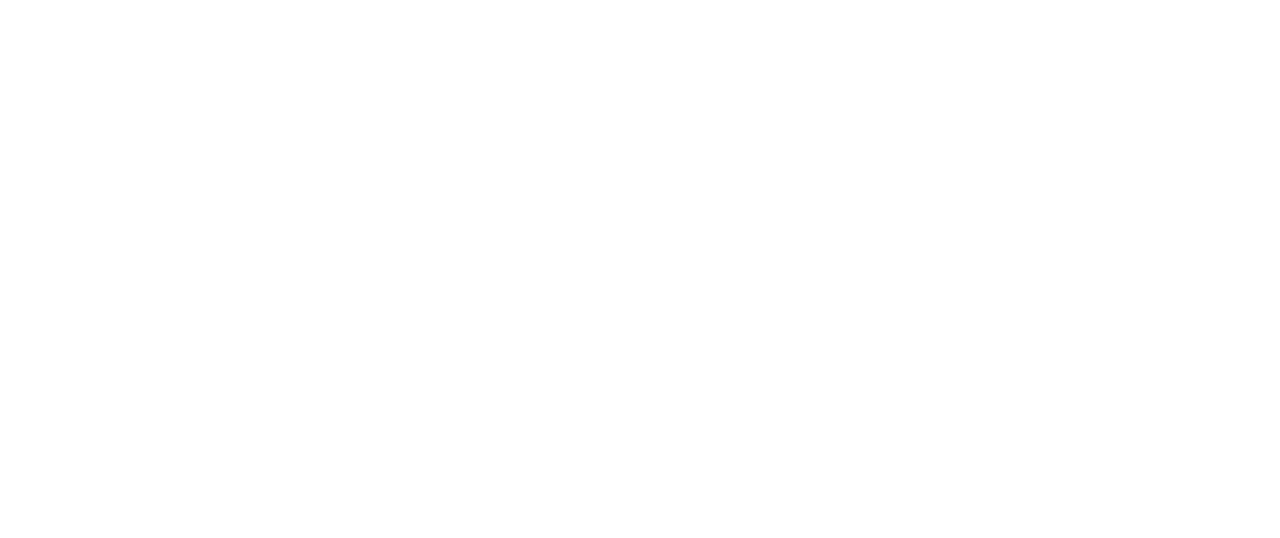
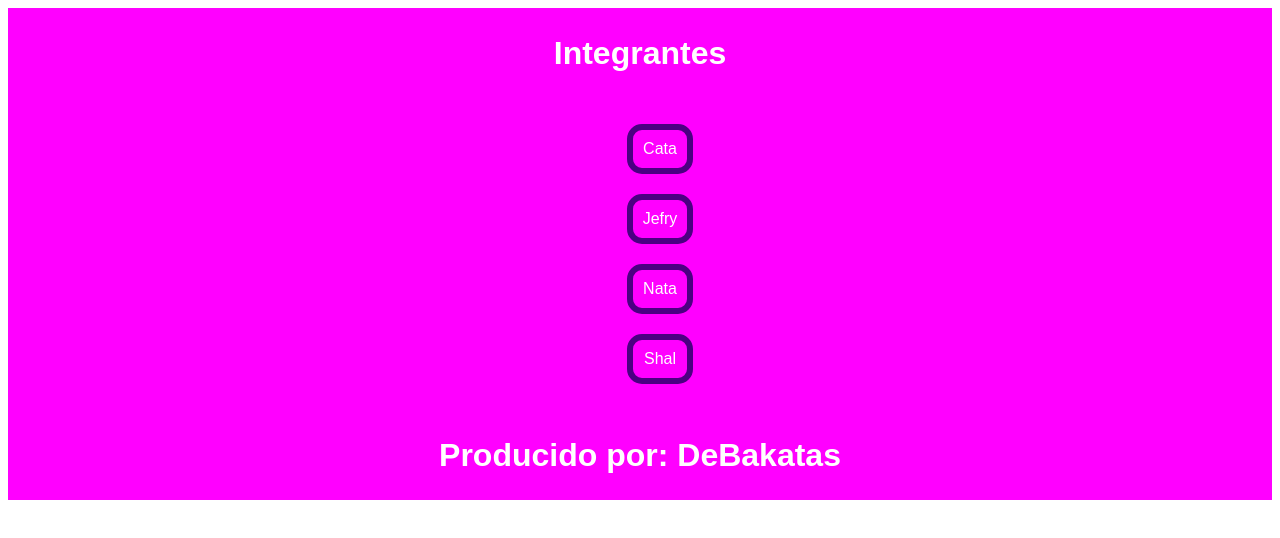
Before and after one commit to Nikodermus/git-basics, a plain HTML site: page index.html in a window 1280 px wide. Drawn offline with Linux system fonts and the light colour scheme.

Commit message:
Adicion de footer

```diff
--- /dev/null
+++ b/footer.css
@@ -0,0 +1,35 @@
+footer {
+    background: fuchsia;
+    display: flex;
+    flex-direction: column;
+    /* justify-content: center; */
+    align-items: center;
+    color: white;
+    font-family: sans-serif;
+}
+
+footer h2{
+    font-size: 2em;
+}
+
+ol,
+ul {
+    list-style: none;
+    display: flex;
+    justify-content: space-around;
+    flex-direction: column;
+    align-items: center;
+}
+
+li{
+    background-color:var(--dk-blue);
+    border-color: indigo;
+    border-width: 6px;
+    border-radius: 15px;
+    border-style: solid;
+    padding: 10px;
+    margin: 10px;
+    display: flex;
+    justify-content: space-around;
+    width: 40%;
+}
--- a/index.html
+++ b/index.html
@@ -5,9 +5,21 @@
         <meta http-equiv="X-UA-Compatible" content="IE=edge" />
         <meta name="viewport" content="width=device-width, initial-scale=1.0" />
         <title>Document</title>
+        <link rel="stylesheet" href="./footer.css" />
         <script src="./test.js"></script>
+
     </head>
     <body>
         <div></div>
+        <footer>
+            <h2>Integrantes</h2>
+            <ul>
+                <li>Cata</li>
+                <li>Jefry</li>
+                <li>Nata</li>
+                <li>Shal</li>
+            </ul>
+            <h2>Producido por: <span>DeBakatas</span></h2>
+        </footer>
     </body>
 </html>
```
